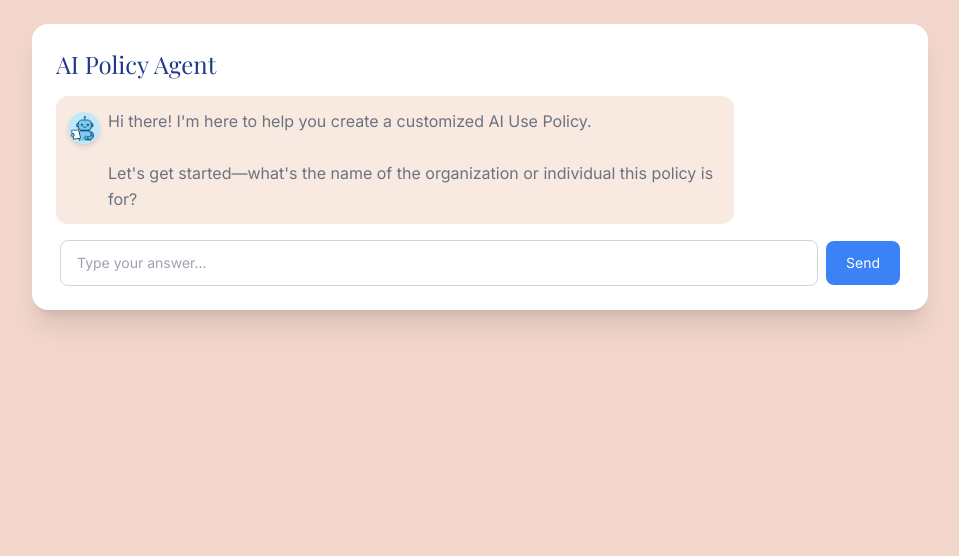
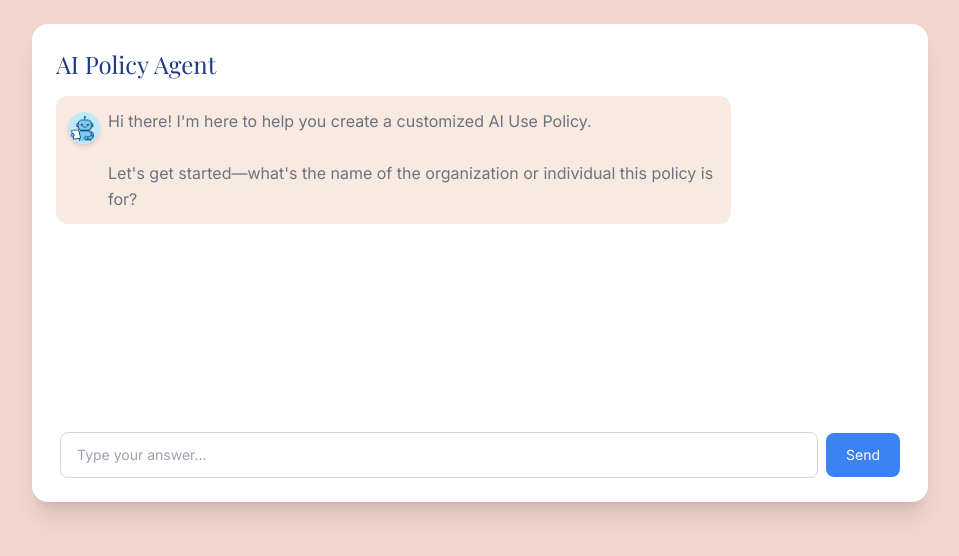
Before and after one commit to Jsfananan/ai-policy-agent-frontend, a React (Vite) app: page / in a window 1280 px wide. Shown: the top 556 px of the page, without its empty margins (160-1119 px from the left). Built offline with nearby package versions, Linux system fonts and the light colour scheme.

Commit message:
Update App.jsx

```diff
--- a/src/App.jsx
+++ b/src/App.jsx
@@ -27,7 +27,9 @@ export default function App() {
 
 useEffect(() => {
   if (!hasInteracted.current) return; // skip scrolling on initial load
-  bottomRef.current?.scrollIntoView({ behavior: 'smooth' });
+  setTimeout(() => {
+  bottomRef.current?.scrollIntoView({ behavior: 'smooth', block: 'end' });
+}, 100);
 }, [messages]);
 
 
@@ -183,7 +185,7 @@ if (reply.includes('AI Use Policy for')) {
       <div className="max-w-4xl mx-auto bg-white shadow-xl rounded-2xl p-6 space-y-4">
         <h1 className="text-2xl font-serif" style={{color: colors.navy}}>AI Policy Agent</h1>
 
-        <div className="space-y-3">
+        <div className="flex flex-col space-y-3 overflow-auto max-h-[60vh] min-h-[40vh] pr-1">
           {messages.map((msg, i) => (
             <div
               key={i}
```
